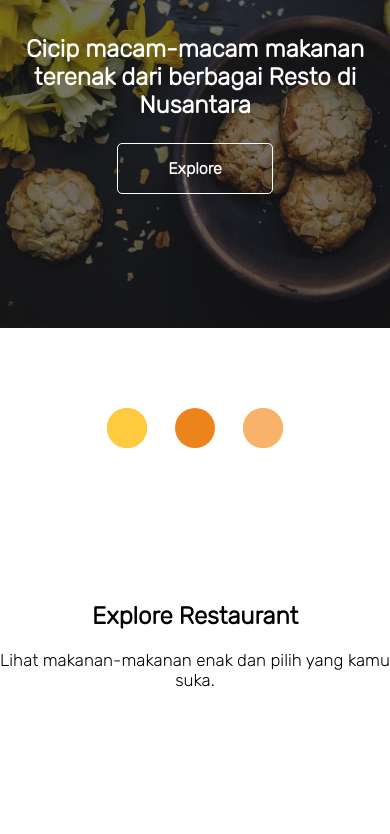
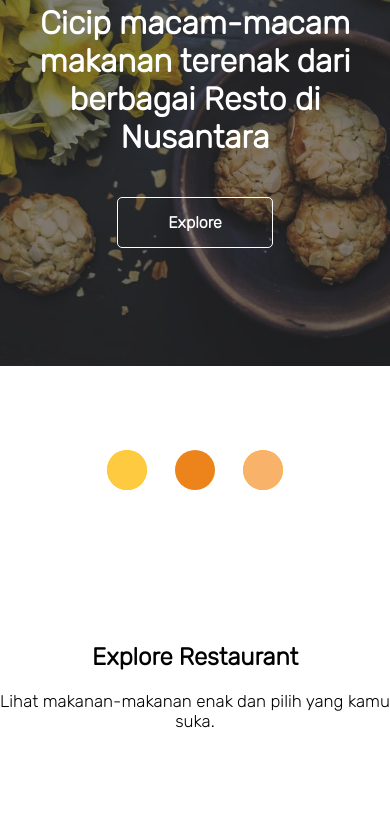
Before and after one commit to dazelpro/cicip-apps, a website built with webpack: page src/templates/index.html in a window 390 px wide. Shown: the part 203-1037 px from the top of the page. Built offline with nearby package versions, Linux system fonts and the light colour scheme; no server answers; files whose address does not match are found by name; what serviceworker-webpack-plugin would draw is missing.

Commit message:
+ image responsive

```diff
--- a/src/scripts/pages/home.js
+++ b/src/scripts/pages/home.js
@@ -4,12 +4,7 @@ import CONFIG from '../controllers/configuration';
 const Home = {
     async render() {
         return `
-            <div class="jumbroton" style="background-image: url(./images/heros/hero-image-large.jpg);">
-                <div class="blur">
-                    <h1>Cicip macam-macam makanan terenak dari berbagai Resto di Nusantara</h1>
-                    <a href="#contentbody">Explore</a>
-                </div>
-            </div>
+
             <div id="loading"><img src="./images/loading.svg" alt="Loading..." loading="lazy"></div>
             <div class="section-title" id="contentbody">
                 <h2>Explore Restaurant</h2>
--- a/src/styles/main.css
+++ b/src/styles/main.css
@@ -157,18 +157,31 @@ body::after {
   margin-left: 50px;
 }
 
-.jumbroton {
-  background-repeat: no-repeat;
-  background-position: center center;
-  background-size: cover;
+.jumbrotons {
+  position: relative;
+}
+
+.jumbrotons > img {
+  width: 100%;
+  height: 500px;
+  object-fit: cover;
+  object-position: center;
+}
+
+.jumbrotons > .blur {
+  position: absolute;
+  top: 0;
+  left: 0;
+  right: 0;
+  bottom: 0;
+  display: flex;
+  flex-direction: column;
+  align-items: center;
+  justify-content: center;
   text-align: center;
   color: white;
-  height: 100%;
-}
-
-.jumbroton > .blur {
-  background: #0c0c0c87 !important;
-  padding: 150px 0px;
+  background: #24242487;
+  height: 500px;
 }
 
 .blur > h1 {
--- a/src/templates/index.html
+++ b/src/templates/index.html
@@ -11,7 +11,7 @@
     <meta name="author" content="Zeldianto EP">
     <meta name="viewport" content="width=device-width, initial-scale=1.0">
     <title>Cicip Apps : Website terbaik untuk memanjakan lidahmu.</title>
-    <meta name="theme-color" content="#00587A"/>
+    <meta name="theme-color" content="#00587A" />
     <link rel="manifest" href="manifest.json">
     <link rel="apple-touch-startup-image" href="./icons/icon96.png">
     <link rel="apple-touch-icon" href="./icons/icon96.png">
@@ -39,6 +39,15 @@
             <a href="https://github.com/dazelpro" target="_blank" rel="noreferrer">About</a>
         </div>
     </header>
+    <div class="jumbrotons">
+        <img sizes="(min-width: 420px) 80vw, 100vw"
+            srcset="./images/heros/hero-image-small.jpg 375w, ./images/heros/hero-image-large.jpg 1500w"
+            alt="Hero Element">
+        <div class="blur">
+            <h1>Cicip macam-macam makanan terenak dari berbagai Resto di Nusantara</h1>
+            <a href="#contentbody">Explore</a>
+        </div>
+    </div>
 
     <section id="maincontent"></section>
 
```
Also changed, not shown: src/public/images/heros/hero-image-small.jpg.
